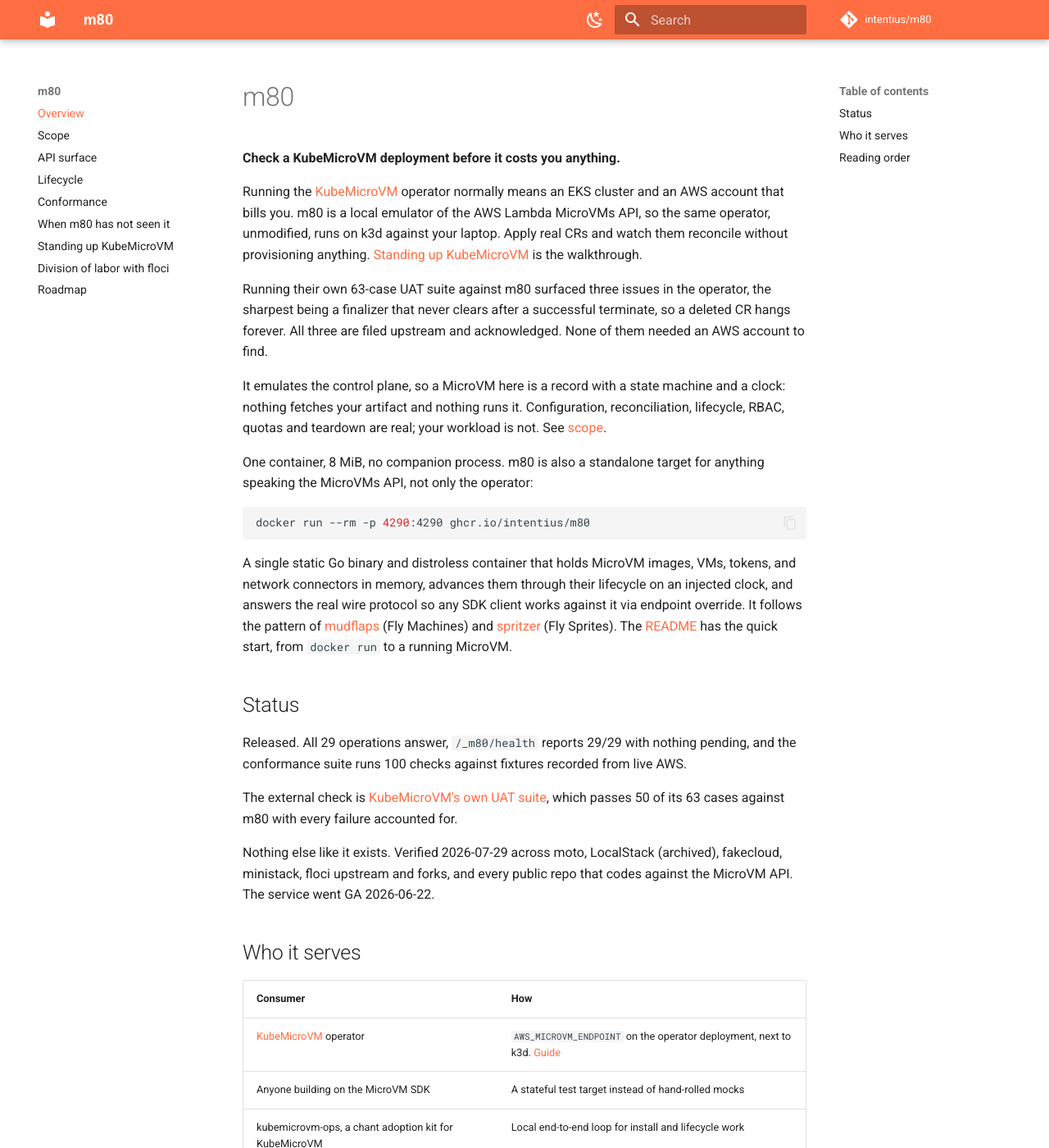
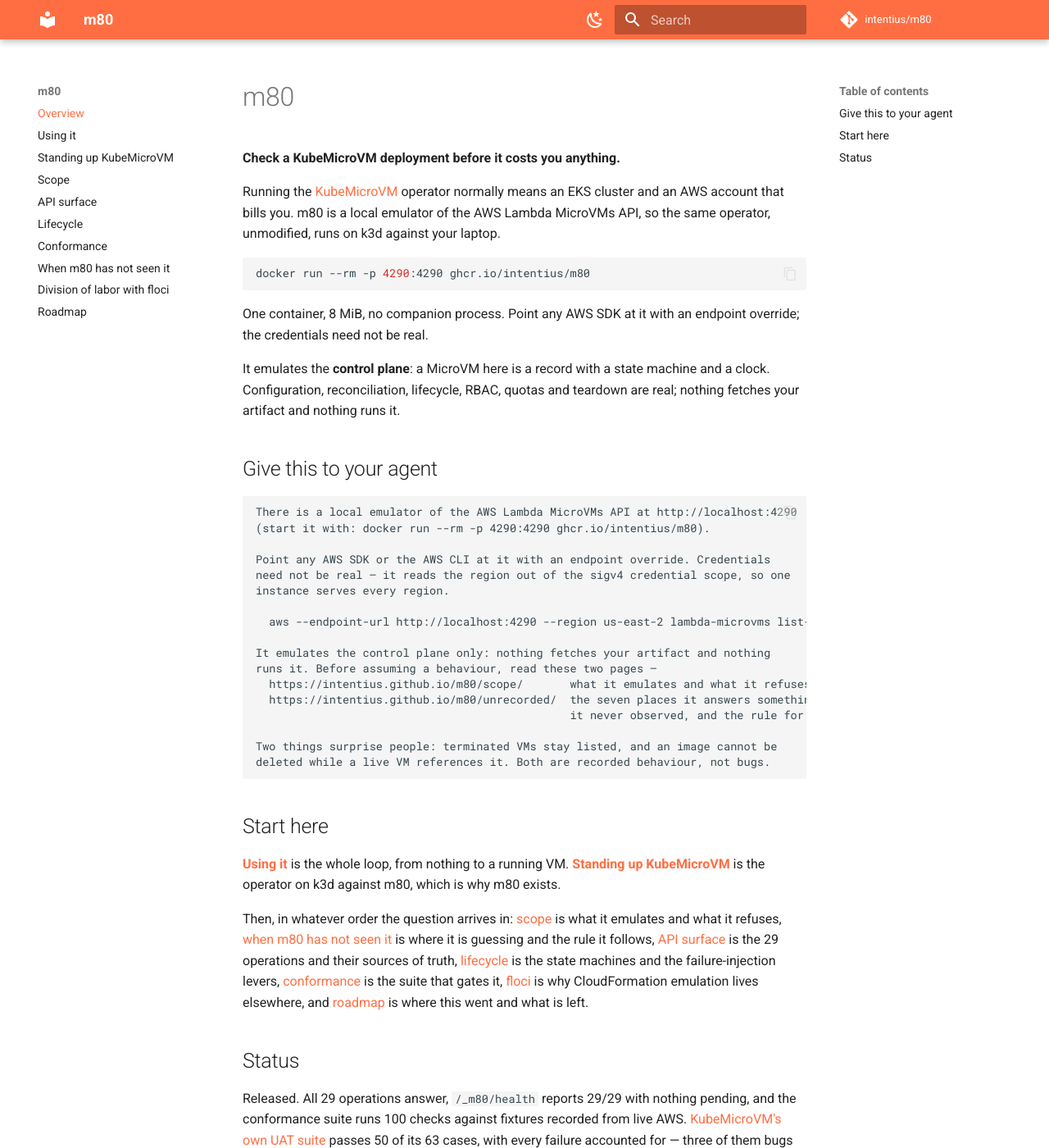
Before and after one commit to INTENTIUS/m80, an MkDocs documentation site: the page built from docs/index.md, in a window 1280 px wide and 1400 px high. Shown: the whole window at 82% size. Built offline with MkDocs 1.6.1 and Material for MkDocs 9.7.7, drawn with Linux system fonts in a browser that asks for light colours; comment, search, counter and statistics services are not loaded; some of the changed text lies outside the part shown.

Commit message:
docs: a landing page you can read, and a prompt to hand an agent
The README was 239 lines and fifteen sections. Everything in it was true and
none of it was findable — a reader arriving to answer "what is this and how
do I start" had to scroll past the quota model, the endpoint auth table and
the UAT pass breakdown to get there.

It is now a lead-in: what m80 is, the one command, and where to go. The
hands-on material moves to docs/using-it.md whole rather than being rewritten
— the whole loop, the VM endpoint, throttles and quotas, pointing the
operator at it. scripts/smoke.sh mirrors that page now and says so.

The docs index gets the same treatment and stops duplicating the README's
pitch at length.

Both carry a block to hand an agent. An agent arriving at m80 needs four
things and none of them are the pitch: the endpoint, that credentials are
fake, that nothing runs its code, and where the two pages are that say what
m80 refuses and where it is guessing. It also names the two behaviours that
look like bugs and are not — terminated VMs staying listed, and an image
refusing to delete under a live VM — because those are what an agent will
otherwise try to work around.

````diff
--- a/docs/index.md
+++ b/docs/index.md
@@ -2,37 +2,46 @@
 
 **Check a KubeMicroVM deployment before it costs you anything.**
 
-Running the [KubeMicroVM](https://github.com/codriverlabs/KubeMicroVM) operator normally means an EKS cluster and an AWS account that bills you. m80 is a local emulator of the AWS Lambda MicroVMs API, so the same operator, unmodified, runs on k3d against your laptop. Apply real CRs and watch them reconcile without provisioning anything. [Standing up KubeMicroVM](kubemicrovm.md) is the walkthrough.
-
-Running their own 63-case UAT suite against m80 surfaced three issues in the operator, the sharpest being a finalizer that never clears after a successful terminate, so a deleted CR hangs forever. All three are filed upstream and acknowledged. None of them needed an AWS account to find.
-
-It emulates the control plane, so a MicroVM here is a record with a state machine and a clock: nothing fetches your artifact and nothing runs it. Configuration, reconciliation, lifecycle, RBAC, quotas and teardown are real; your workload is not. See [scope](scope.md).
-
-One container, 8 MiB, no companion process. m80 is also a standalone target for anything speaking the MicroVMs API, not only the operator:
+Running the [KubeMicroVM](https://github.com/codriverlabs/KubeMicroVM) operator normally means an EKS cluster and an AWS account that bills you. m80 is a local emulator of the AWS Lambda MicroVMs API, so the same operator, unmodified, runs on k3d against your laptop.
 
 ```sh
 docker run --rm -p 4290:4290 ghcr.io/intentius/m80
 ```
 
-A single static Go binary and distroless container that holds MicroVM images, VMs, tokens, and network connectors in memory, advances them through their lifecycle on an injected clock, and answers the real wire protocol so any SDK client works against it via endpoint override. It follows the pattern of [mudflaps](https://github.com/intentius/mudflaps) (Fly Machines) and [spritzer](https://github.com/intentius/spritzer) (Fly Sprites). The [README](https://github.com/INTENTIUS/m80#readme) has the quick start, from `docker run` to a running MicroVM.
+One container, 8 MiB, no companion process. Point any AWS SDK at it with an endpoint override; the credentials need not be real.
+
+It emulates the **control plane**: a MicroVM here is a record with a state machine and a clock. Configuration, reconciliation, lifecycle, RBAC, quotas and teardown are real; nothing fetches your artifact and nothing runs it.
+
+## Give this to your agent
+
+```
+There is a local emulator of the AWS Lambda MicroVMs API at http://localhost:4290
+(start it with: docker run --rm -p 4290:4290 ghcr.io/intentius/m80).
+
+Point any AWS SDK or the AWS CLI at it with an endpoint override. Credentials
+need not be real — it reads the region out of the sigv4 credential scope, so one
+instance serves every region.
+
+  aws --endpoint-url http://localhost:4290 --region us-east-2 lambda-microvms list-microvm-images
+
+It emulates the control plane only: nothing fetches your artifact and nothing
+runs it. Before assuming a behaviour, read these two pages —
+  https://intentius.github.io/m80/scope/       what it emulates and what it refuses
+  https://intentius.github.io/m80/unrecorded/  the seven places it answers something
+                                               it never observed, and the rule for it
+
+Two things surprise people: terminated VMs stay listed, and an image cannot be
+deleted while a live VM references it. Both are recorded behaviour, not bugs.
+```
+
+## Start here
+
+[**Using it**](using-it.md) is the whole loop, from nothing to a running VM. [**Standing up KubeMicroVM**](kubemicrovm.md) is the operator on k3d against m80, which is why m80 exists.
+
+Then, in whatever order the question arrives in: [scope](scope.md) is what it emulates and what it refuses, [when m80 has not seen it](unrecorded.md) is where it is guessing and the rule it follows, [API surface](api-surface.md) is the 29 operations and their sources of truth, [lifecycle](lifecycle.md) is the state machines and the failure-injection levers, [conformance](conformance.md) is the suite that gates it, [floci](floci.md) is why CloudFormation emulation lives elsewhere, and [roadmap](roadmap.md) is where this went and what is left.
 
 ## Status
 
-Released. All 29 operations answer, `/_m80/health` reports 29/29 with nothing pending, and the conformance suite runs 100 checks against fixtures recorded from live AWS.
-
-The external check is [KubeMicroVM's own UAT suite](kubemicrovm.md), which passes 50 of its 63 cases against m80 with every failure accounted for.
+Released. All 29 operations answer, `/_m80/health` reports 29/29 with nothing pending, and the conformance suite runs 100 checks against fixtures recorded from live AWS. [KubeMicroVM's own UAT suite](kubemicrovm.md) passes 50 of its 63 cases, with every failure accounted for — three of them bugs in the operator, filed upstream and acknowledged.
 
 Nothing else like it exists. Verified 2026-07-29 across moto, LocalStack (archived), fakecloud, ministack, floci upstream and forks, and every public repo that codes against the MicroVM API. The service went GA 2026-06-22.
-
-## Who it serves
-
-| Consumer | How |
-|----------|-----|
-| [KubeMicroVM](https://github.com/codriverlabs/KubeMicroVM) operator | `AWS_MICROVM_ENDPOINT` on the operator deployment, next to k3d. [Guide](kubemicrovm.md) |
-| Anyone building on the MicroVM SDK | A stateful test target instead of hand-rolled mocks |
-| kubemicrovm-ops, a chant adoption kit for KubeMicroVM | Local end-to-end loop for install and lifecycle work |
-| chant activities and behold demos | Accountless local apply |
-
-## Reading order
-
-[Scope](scope.md) is what m80 emulates and what it refuses. [API surface](api-surface.md) is the 29-operation inventory, its sources of truth, and everything recording the live service corrected. [Lifecycle](lifecycle.md) is the state machines. [Conformance](conformance.md) is the suite that gates it. [Standing up KubeMicroVM](kubemicrovm.md) is the operator harness. [floci](floci.md) is why CloudFormation emulation lives elsewhere. [Roadmap](roadmap.md) is where this went and what is left.
--- /dev/null
+++ b/docs/using-it.md
@@ -0,0 +1,156 @@
+# Using it
+
+The operator is the reason m80 exists, but it is a standalone target for anything speaking the MicroVMs API. The M-80 is the most famous firecracker there is, and m80 emulates a Firecracker-backed service.
+
+```sh
+docker run --rm -p 4290:4290 ghcr.io/intentius/m80
+
+curl -s localhost:4290/_m80/health | jq '.coverage.implemented, .coverage.total'
+```
+
+Point any SDK at it with an endpoint override — m80 reads the region out of the sigv4 credential scope, so one instance serves every region and the credentials need not be real:
+
+```sh
+aws configure set aws_access_key_id test
+aws configure set aws_secret_access_key test
+
+aws --endpoint-url http://localhost:4290 --region us-east-2 \
+    lambda-microvms list-microvm-images
+```
+
+```go
+cfg, _ := config.LoadDefaultConfig(ctx,
+    config.WithRegion("us-east-2"),
+    config.WithBaseEndpoint("http://localhost:4290"))
+```
+
+## The whole loop, from nothing to a running VM
+
+Every operation the AWS CLI knows works against m80. The one thing worth saying up front is that the identifier flags are not uniform — images take `--image-identifier`, VMs take `--microvm-identifier` — which is the service's naming, not m80's.
+
+```sh
+export AWS_ACCESS_KEY_ID=test AWS_SECRET_ACCESS_KEY=test
+export AWS_ENDPOINT_URL=http://localhost:4290 AWS_REGION=us-east-2
+alias mv='aws lambda-microvms'
+
+# Build an image. Nothing is fetched, so the S3 uri and the role need not exist.
+mv create-microvm-image --name demo \
+    --base-image-arn arn:aws:lambda:us-east-2:aws:microvm-image:al2023-1 \
+    --build-role-arn arn:aws:iam::000000000000:role/demo \
+    --code-artifact uri=s3://demo/code.zip
+
+mv get-microvm-image-version --image-identifier demo --image-version 1.0 \
+    --query state          # CREATING, then SUCCESSFUL after -build-delay
+
+# Run one, and wait for it.
+VM=$(mv run-microvm --image-identifier demo --query microvmId --output text)
+mv get-microvm --microvm-identifier "$VM" --query '[state,endpoint]'
+
+# Suspend it, resume it, terminate it.
+mv suspend-microvm --microvm-identifier "$VM"
+mv resume-microvm  --microvm-identifier "$VM"
+mv terminate-microvm --microvm-identifier "$VM"
+```
+
+Terminated VMs stay listed, and an image cannot be deleted while a live VM references it. Both are recorded behaviour, and both surprise people.
+
+Everything is in memory and nothing is written, so a restart is a clean account. m80 is stateful within a run — image names stay reserved through the async delete window, exactly as the real service does — so a suite that runs twice against one instance will fail the second time on `already exists`. That is fidelity, not a bug; restart between runs.
+
+## Making a build take as long as you want
+
+Transitions run on an injected clock, so `-build-delay` decides how long a build takes to become runnable. Short for tests, longer for a demo where the intermediate states should be visible:
+
+```sh
+docker run --rm -p 4290:4290 ghcr.io/intentius/m80 -build-delay 300ms
+```
+
+## Making things fail on purpose
+
+Failure paths are what a consumer most needs a test target for, and they are the ones real AWS will not produce on request. `-enable-injection` exposes the levers to any client:
+
+```sh
+docker run --rm -p 4290:4290 ghcr.io/intentius/m80 -enable-injection
+
+# the next build of this image settles FAILED
+curl -X POST localhost:4290/_m80/inject -d '{"target":"build","name":"doomed"}'
+
+# the next connector of this name settles FAILED with a real reason code
+curl -X POST localhost:4290/_m80/inject \
+     -d '{"target":"connector","name":"egress","reasonCode":"SubnetOutOfIPAddresses"}'
+```
+
+Off by default: nothing under `/_m80/` is signed, so the flag is the consent. The response carries `"injected": true`, which a state m80 reached on its own never does — so a test cannot mistake an injected failure for a real one. See [lifecycle](lifecycle.md#drift-levers).
+
+## Calling a VM's endpoint
+
+Each VM gets an endpoint hostname, and m80 answers it from the same process. Issue a token, then present it as `X-aws-proxy-auth`:
+
+```sh
+TOK=$(curl -s -X POST "$M80/2025-09-09/microvms/$VM/auth-token" \
+  -d '{"expirationInMinutes":60,"allowedPorts":[{"allPorts":{}}]}' \
+  | jq -r '.authToken["X-aws-proxy-auth"]')
+
+# by the hostname the control plane handed out
+curl "$M80/" -H "Host: $(curl -s "$M80/2025-09-09/microvms/$VM" | jq -r .endpoint)" \
+  -H "X-aws-proxy-auth: $TOK"
+
+# or by path, when forging a Host header is inconvenient
+curl "$M80/_m80/vm/$VM/" -H "X-aws-proxy-auth: $TOK"
+```
+
+The response body is m80's default stub, or whatever `-vm-stub-body <file>` points at — against real AWS this is the image's own app, so it is the one part of the endpoint m80 cannot copy. Either way an `X-M80-State-Marker` header carries a counter that survives suspend and resume, so a client can prove the VM kept its state.
+
+Everything else about the endpoint is recorded rather than guessed, as of 2026-08-01:
+
+| Situation | Answer |
+|---|---|
+| No token, or one that cannot be parsed | `403 Request missing authentication` |
+| A token for another VM, or a hostname naming none | `403 Token authentication failed` |
+| A token that does not grant the port | `200` — `allowedPorts` does not gate this endpoint |
+| Suspended, `autoResumeEnabled` set | `200`, and the VM is `RUNNING` afterwards |
+| Suspended without it, or terminated | `502` with an empty body |
+
+## Throttles and quotas
+
+The account memory ceiling is recorded live and on by default: six concurrent `RunMicrovm` calls on a fresh account admit two 2048 MiB VMs and reject four with `402 ServiceQuotaExceededException`. Throttling was never observed against the real service — the memory ceiling fires first and hides it — so it is off unless asked for.
+
+```sh
+m80 -max-account-memory-mib 8192          # raise the recorded 4096 ceiling
+m80 -max-microvms 3                       # cap by count instead
+m80 -max-concurrent-snapshot-creates 1    # cap in-flight image builds
+m80 -throttle-requests-per-interval 10 -throttle-interval-seconds 1 \
+    -throttle-reason CallerRateLimitExceeded -throttle-retry-after-seconds 5
+```
+
+`-throttle-reason` is observable on the connector and tags operations, whose models carry `TooManyRequestsException.Reason`. The MicroVM family has no such member and throttles as `ThrottlingException` instead.
+
+**The memory ceiling is the one that catches people.** 4096 MiB is the number recorded from a fresh AWS account, and at the 2048 MiB default tier it is two concurrent MicroVMs — a third gets `402 ServiceQuotaExceededException`. The recorded body names no number and no knob, so m80 logs one:
+
+```
+WARN run rejected: account memory ceiling reached allocatedMiB=4096 requestedMiB=2048
+     ceilingMiB=4096 hint="raise -max-account-memory-mib, or 0 to uncap"
+```
+
+Anything running more than two VMs at once — a ReplicaSet, an operator test suite — wants `-max-account-memory-mib` raised. Pointing KubeMicroVM's UAT at m80 lost twenty of twenty-eight cases to this before the ceiling was raised, and the operator reported it as a timeout.
+
+## Pointing KubeMicroVM at m80
+
+The operator supports endpoint override out of the box (#17). All three of its SDK clients honor one env var on the operator deployment:
+
+```
+AWS_MICROVM_ENDPOINT=http://m80:4290
+```
+
+The `microvm` CLI's default token path goes through the operator's sub-resource and needs nothing. Only the CLI's `--direct` debug flag builds its own SDK client without an override.
+
+One more flag matters for that path and is easy to miss: the operator's startup gate calls `sts:GetCallerIdentity` before it will report ready, with no endpoint override of its own, so pointing `AWS_ENDPOINT_URL_STS` at an m80 started with `-serve-sts` is what lets it boot at all. It is a shim for that one action, not an STS emulation — everything else under STS answers 501. Filed upstream as [KubeMicroVM#50](https://github.com/codriverlabs/KubeMicroVM/issues/50); when the override lands the shim can go.
+
+[Standing up KubeMicroVM](kubemicrovm.md) is the full walkthrough, from an empty machine to a reconciling operator.
+
+## What it is not
+
+Not a CloudFormation emulator. If you deploy MicroVMs through CFN or CDK rather than through the operator, that path is served by a [floci](https://github.com/floci-io/floci) module, since CFN emulation can only live where the CFN engine lives. The two cover different deployment paths and share one conformance suite; see [floci](floci.md).
+
+Not the operator. Replica pools, classes, and token sidecars are KubeMicroVM constructs rather than service API, so m80 models what the operator calls, not what it does.
+
+Not a way to run your code. It is the limit worth repeating: nothing fetches your artifact and nothing runs it.
--- a/mkdocs.yml
+++ b/mkdocs.yml
@@ -39,11 +39,12 @@
 
 nav:
   - Overview: index.md
+  - Using it: using-it.md
+  - Standing up KubeMicroVM: kubemicrovm.md
   - Scope: scope.md
   - API surface: api-surface.md
   - Lifecycle: lifecycle.md
   - Conformance: conformance.md
   - When m80 has not seen it: unrecorded.md
-  - Standing up KubeMicroVM: kubemicrovm.md
   - Division of labor with floci: floci.md
   - Roadmap: roadmap.md
````
Also changed, not shown: README.md (+44 -213 lines), 1 other file.
